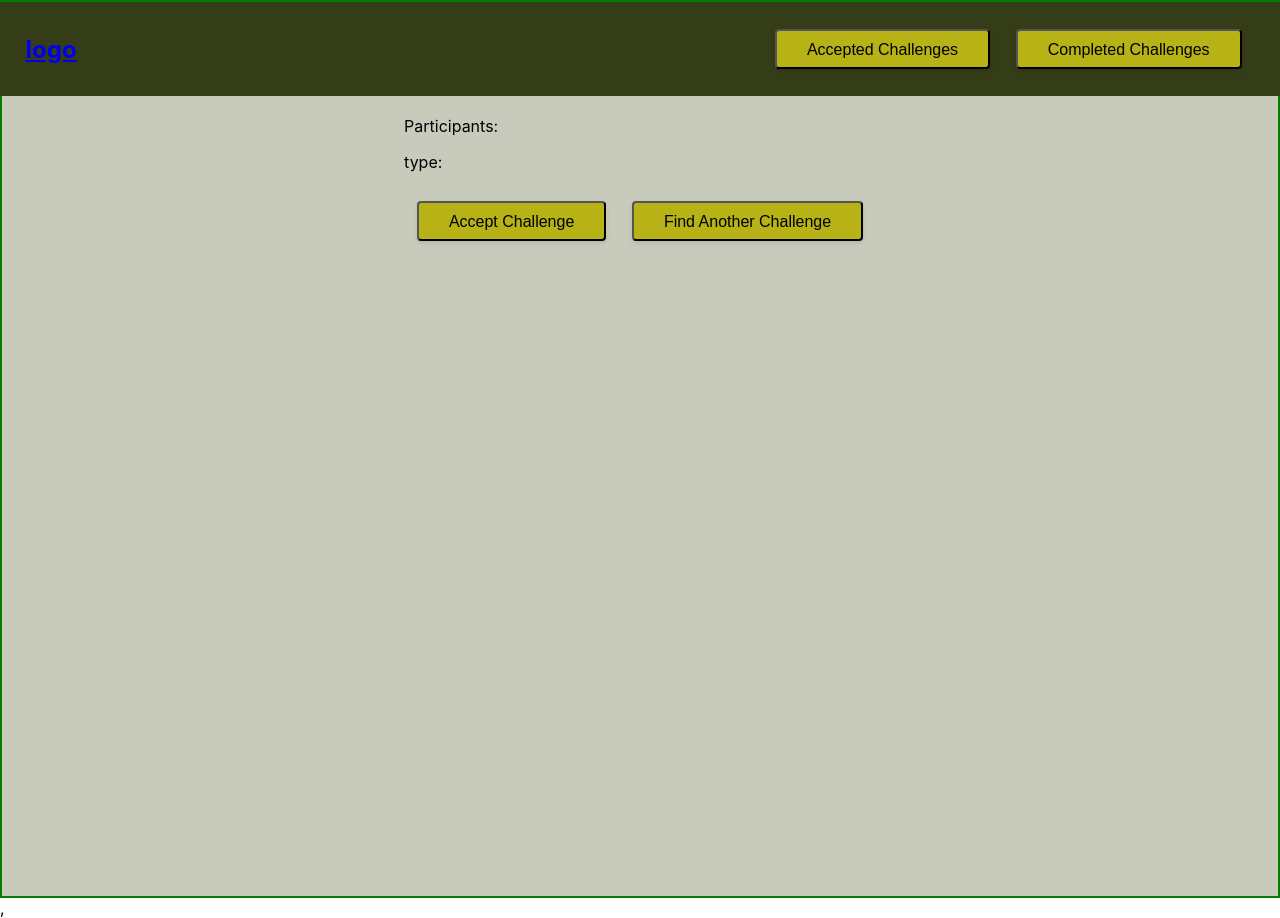
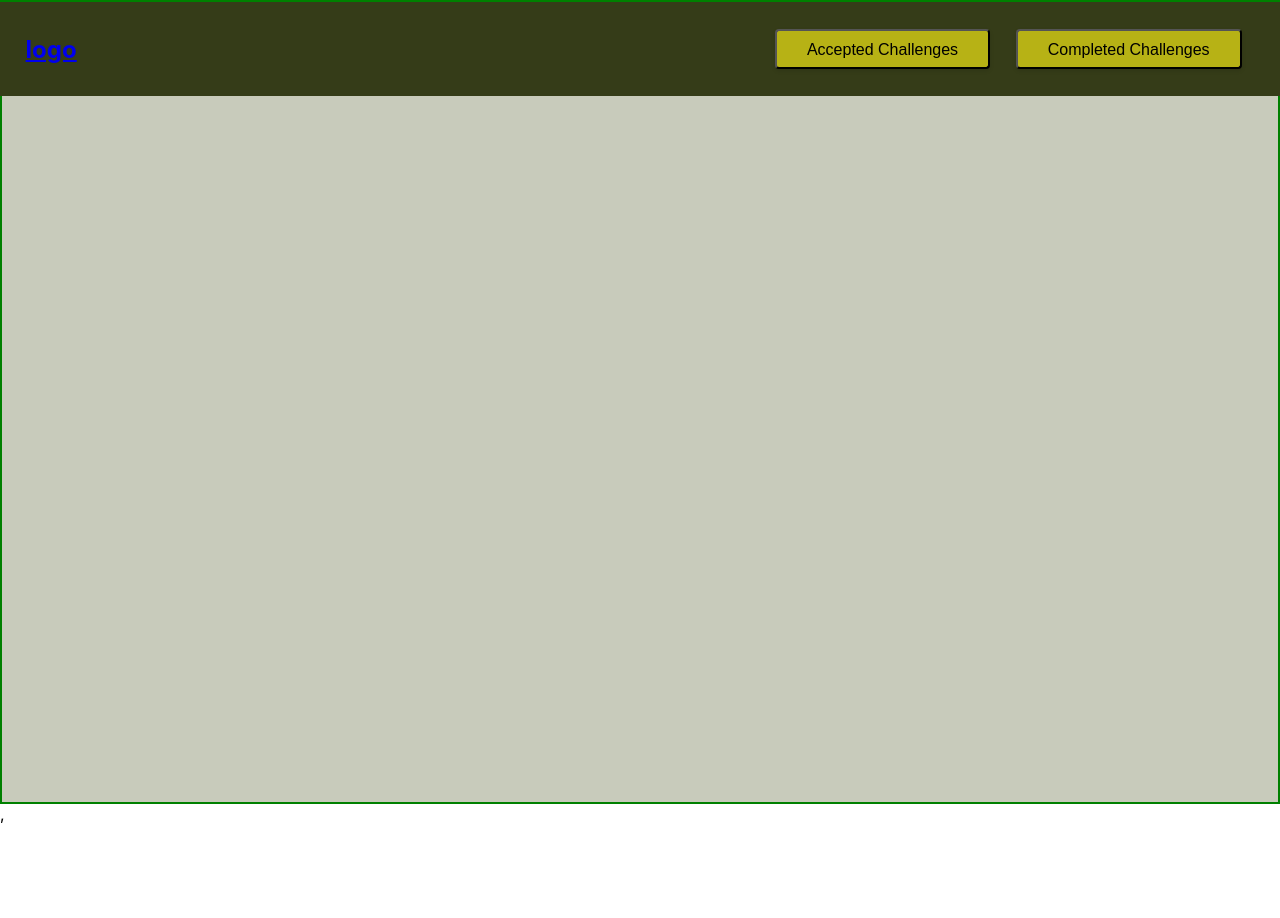
Before and after one commit to kammon10/Over-Bordom, a React (Create React App) app: page /activityCard in a window 1280 px wide. After the commit the page ends 824 px from the top, so only its background shows below. Built offline with nearby package versions, Linux system fonts and the light colour scheme.

Commit message:
Add conditional rendering to PrimaryCard in App

```diff
--- a/src/components/App/App.js
+++ b/src/components/App/App.js
@@ -57,10 +57,11 @@ class App extends Component {
           // console.log('filteredIdeas:',keptIdeas)
      }
      completeIdea = (activity) => {
-
           const completedChallenge = this.state.acceptedChallenges.filter(challenge => challenge.activity === activity.activity)
           console.log(completedChallenge)
           this.setState({completed: [...this.state.completed, completedChallenge[0]]})
+          const updatedList = this.state.acceptedChallenges.filter(challenge => challenge.activity !== activity.activity)
+          this.setState({acceptedChallenges: updatedList})
      }
 
      render() {
@@ -72,10 +73,10 @@ class App extends Component {
                          exact path='/'
                          render={() => <Form getNewIdea={this.getNewIdea}/>
                          }/>
-                         <Route exact path='/activityCard'
-                         render={() => <PrimaryCard idea={this.state.primaryIdea} addIdea={this.addIdea} />
+                        { this.state.primaryIdea && <Route exact path='/'
+                         render={() => <PrimaryCard idea={this.state.primaryIdea} addIdea={this.addIdea} acceptChallenge={this.acceptChallenge} getNewIdea={this.getNewIdea}/>
                          }
-                        />
+                        />}
                         <Route
                         exact path='/completedIdeas'
                         render={() => <CardBox ideas={this.state.completed}/>}
--- a/src/components/Form/Form.js
+++ b/src/components/Form/Form.js
@@ -1,7 +1,7 @@
 import React, {Component} from 'react'
 import './Form.css'
 import { Link } from "react-router-dom";
-
+import PrimaryCard from '../PrimaryCard/PrimaryCard'
 
 class Form extends Component {
      constructor() {
@@ -20,9 +20,6 @@ class Form extends Component {
                const newIdea = this.state
                console.log(newIdea)
                this.props.getNewIdea(newIdea)
-
-
-
      }
      render() {
 
--- a/src/components/PrimaryCard/PrimaryCard.js
+++ b/src/components/PrimaryCard/PrimaryCard.js
@@ -1,16 +1,14 @@
 
 import './PrimaryCard.css'
 
-const PrimaryCard = ({idea, addIdea, getNewIdea}) => {
-     console.log(idea)
-
+const PrimaryCard = ({idea,getNewIdea, acceptChallenge}) => {
      return(
           <div className='primaryCard'>
                <h2>{idea.activity}</h2>
                <p>Participants:{idea.participants}</p>
                <p>type: {idea.type}</p>
                <div>
-                    <button onClick={() => addIdea(idea)}>Accept Challenge</button>
+                    <button onClick={() => acceptChallenge(idea)}>Accept Challenge</button>
                     <button onClick={() => getNewIdea(idea)}>Find Another Challenge</button>
 
                </div>
```
